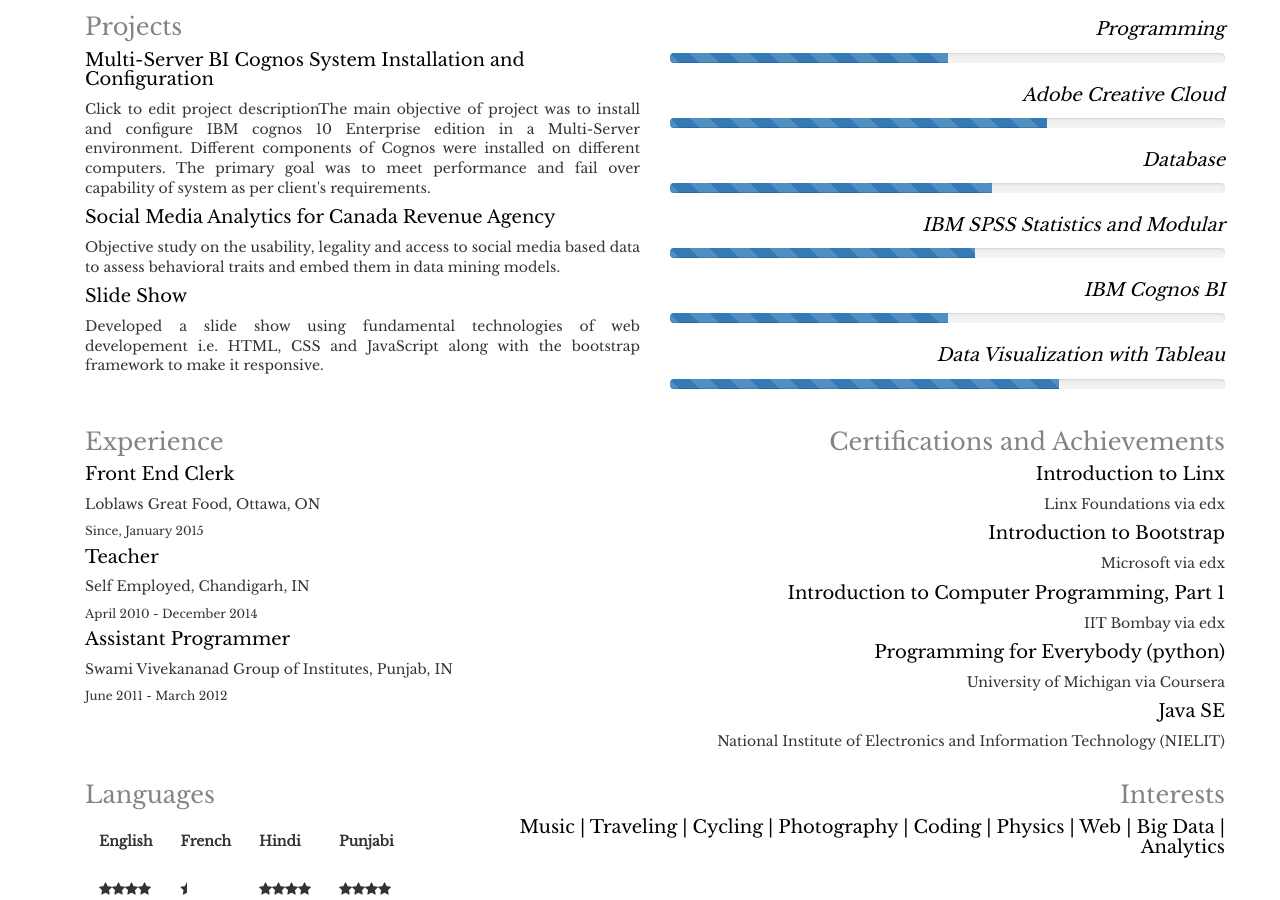
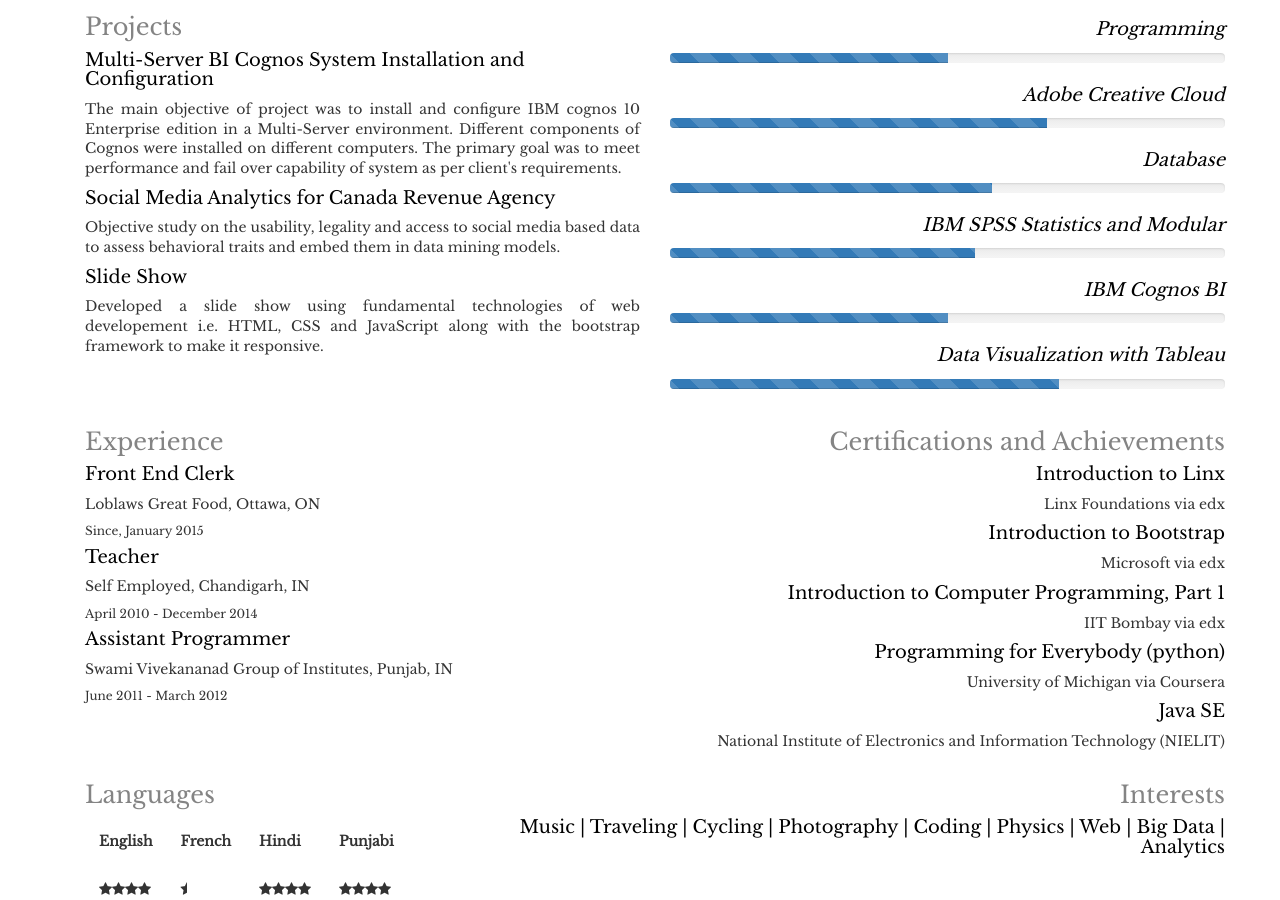
Before and after one commit to hmntkmr/Interactive-Resume, a plain HTML site: page index.html in a window 1280 px wide. Shown: the part 850-1750 px from the top of the page. Drawn offline with nearby package versions, Linux system fonts and the light colour scheme.

Commit message:
typos
lol

```diff
--- a/index.html
+++ b/index.html
@@ -62,7 +62,7 @@
                 <h6 class="text-left">November 2014</h6>
                 <h3 class="text-left">Projects</h3>
                 <h4 class="text-left">Multi-Server BI Cognos System Installation and Configuration</h4>
-                <p class="text-justify">Click to edit project descriptionThe main objective of project was to install and configure IBM cognos 10 Enterprise edition in a Multi-Server environment. Different components of Cognos were installed on different computers. The primary goal was to meet performance and fail over capability of system as per client's requirements.</p>
+                <p class="text-justify">The main objective of project was to install and configure IBM cognos 10 Enterprise edition in a Multi-Server environment. Different components of Cognos were installed on different computers. The primary goal was to meet performance and fail over capability of system as per client's requirements.</p>
                 <h4 class="text-left">Social Media Analytics for Canada Revenue Agency</h4>
                 <p class="text-justify ">Objective study on the usability, legality and access to social media based data to assess behavioral traits and embed them in data mining models.</p>
                 <h4 class="text-left">Slide Show</h4>
```
